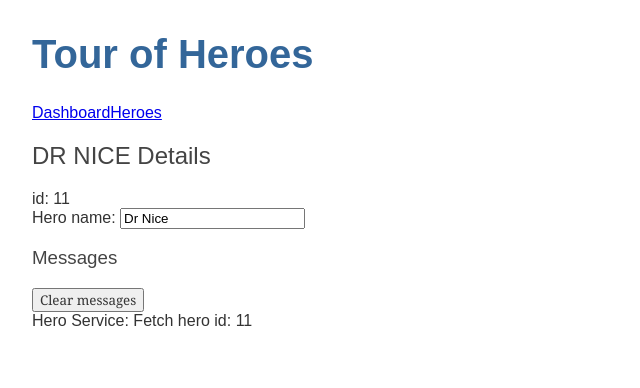
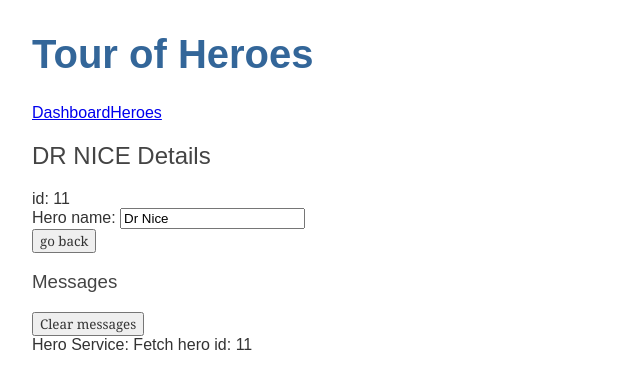
Before and after one commit to Subhra-iOS/Angular-Heros-Demo, an Angular app in the folder tour-of-heroes/: page /detail/11 in a window 1280 px wide. Shown: the top 388 px of the page, without its empty margins (0-640 px from the left). Built offline with nearby package versions, Linux system fonts and the light colour scheme.

Commit message:
add HTTPClient

```diff
--- a/tour-of-heroes/src/app/app.module.ts
+++ b/tour-of-heroes/src/app/app.module.ts
@@ -8,6 +8,7 @@ import { FormsModule } from '@angular/forms';
 import { HeroDetailsComponent } from './hero-details/hero-details.component';
 import { MessagesComponent } from './messages/messages.component';
 import { DashboardComponent } from './dashboard/dashboard.component';
+import { HttpClientModule } from '@angular/common/http';
 
 @NgModule({
   declarations: [
@@ -20,7 +21,8 @@ import { DashboardComponent } from './dashboard/dashboard.component';
   imports: [
     BrowserModule,
     AppRoutingModule,
-    FormsModule
+    FormsModule,
+    HttpClientModule
   ],
   providers: [],
   bootstrap: [AppComponent]
--- a/tour-of-heroes/src/app/hero-details/hero-details.component.html
+++ b/tour-of-heroes/src/app/hero-details/hero-details.component.html
@@ -5,4 +5,5 @@
     <label for="hero-name">Hero name: </label>
     <input id="hero-name" [(ngModel)]="hero.name" placeholder="name">
     </div>
+    <button (click)="goBack()">go back</button>
 </div>
--- a/tour-of-heroes/src/app/hero-details/hero-details.component.ts
+++ b/tour-of-heroes/src/app/hero-details/hero-details.component.ts
@@ -29,4 +29,7 @@ export class HeroDetailsComponent implements OnInit {
                     )
   }
 
+  goBack(){
+    this.location.back()
+  }
 }
```
